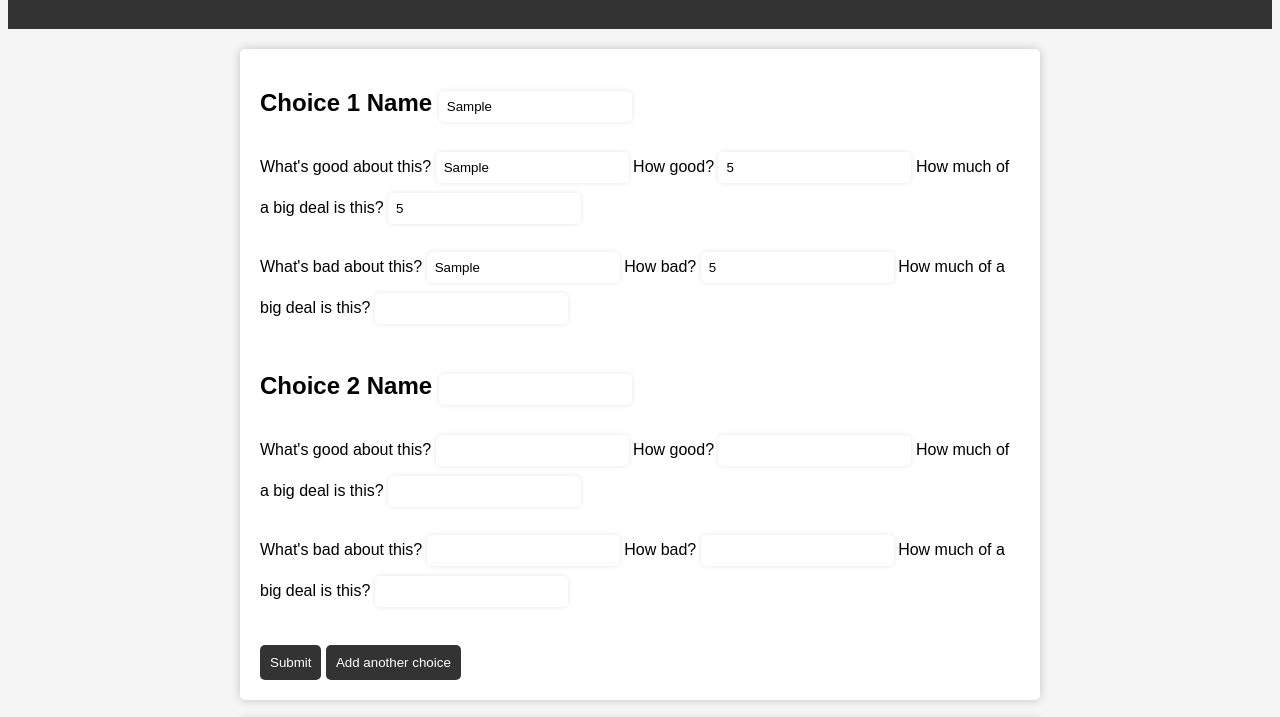
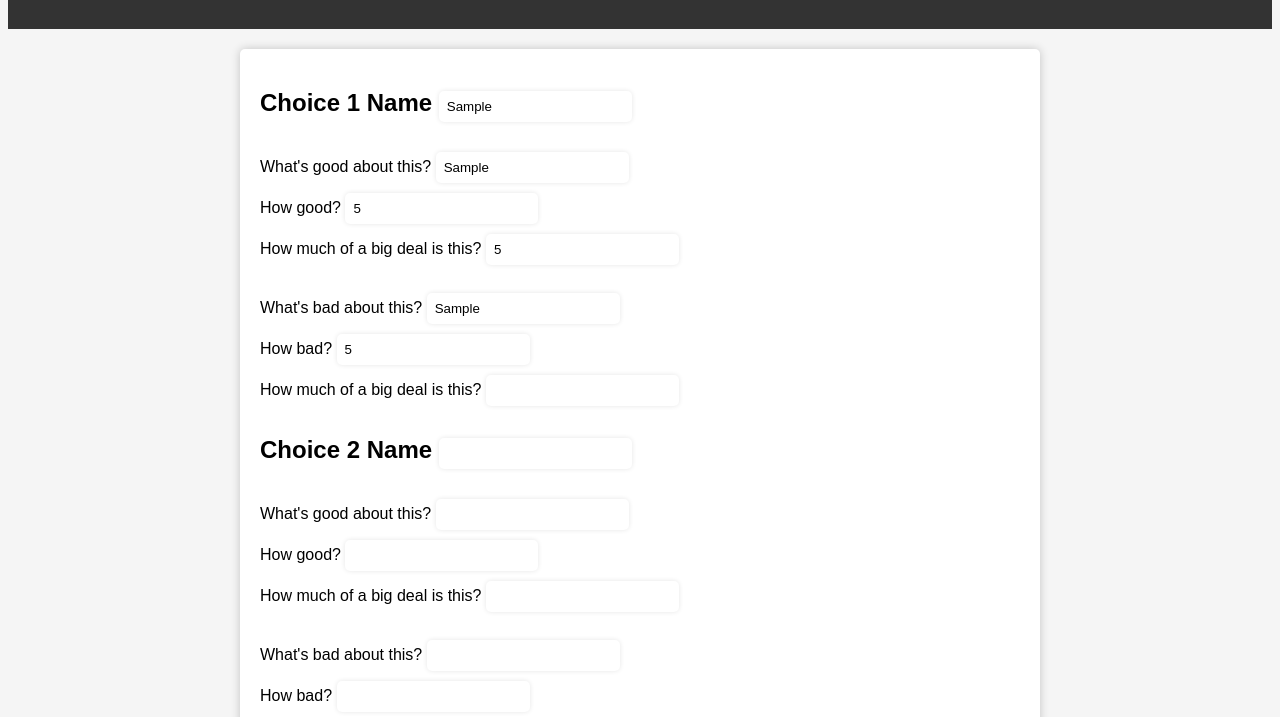
Before and after one commit to DevthanAI/DecisionMaker, a plain HTML site: page index.html in a window 1280 px wide. Both pictures are taken after typing "Sample", "Sample", "5", "5", "Sample", "5" into the empty fields and a click on the button "Add another choice". Shown: the part 79-796 px from the top of the page. Drawn offline with Linux system fonts and the light colour scheme.

Commit message:
Add linebreaks

```diff
--- a/index.html
+++ b/index.html
@@ -21,20 +21,27 @@
                     <input id="choice1_name" type="text" required>
                 </h2>
                 <div>
+                    <div>
                         <label for="choice1_pro_feat">What's good about this?</label>
                         <input id="choice1_pro_feat" type="text" required>
+                        <br />
                         <label for="choice1_pro">How good?</label>
                         <input id="choice1_pro" type="number" required>
+                        <br />
                         <label for="choice1_pro_weight">How much of a big deal is this?</label>
                         <input id="choice1_pro_weight" type="number" required>
-                    <br><br>
+                    </div>
+                    <br />
+                    <div>
                         <label for="choice1_con_feat">What's bad about this?</label>
                         <input id="choice1_con_feat" type="text" required>
+                        <br />
                         <label for="choice1_con">How bad?</label>
                         <input id="choice1_con" type="number" required>
+                        <br />
                         <label for="choice1_con_weight">How much of a big deal is this?</label>
                         <input id="choice1_con_weight" type="number" required>
-                    <br><br>
+                    </div>
                 </div>
             </section>
 
--- a/public/js/app.js
+++ b/public/js/app.js
@@ -47,20 +47,27 @@ function addChoice() {
         <input id="choice${document.querySelectorAll("section").length + 1}_name" type="text" required>
       </h2>
       <div>
+        <div>
             <label for="choice${document.querySelectorAll("section").length + 1}_pro_feat">What's good about this?</label>
             <input id="choice${document.querySelectorAll("section").length + 1}_pro_feat" type="text" required>
+            <br/>
             <label for="choice${document.querySelectorAll("section").length + 1}_pro">How good?</label>
             <input id="choice${document.querySelectorAll("section").length + 1}_pro" type="number" required>
+            <br/>
             <label for="choice${document.querySelectorAll("section").length + 1}_pro_weight">How much of a big deal is this?</label>
             <input id="choice${document.querySelectorAll("section").length + 1}_pro_weight" type="number" required>
-        <br><br>
+        </div>
+        </br>
+        <div>
             <label for="choice${document.querySelectorAll("section").length + 1}_con_feat">What's bad about this?</label>
             <input id="choice${document.querySelectorAll("section").length + 1}_con_feat" type="text" required>
+            <br/>
             <label for="choice${document.querySelectorAll("section").length + 1}_con">How bad?</label>
             <input id="choice${document.querySelectorAll("section").length + 1}_con" type="number" required>
+            <br/>
             <label for="choice${document.querySelectorAll("section").length + 1}_con_weight">How much of a big deal is this?</label>
             <input id="choice${document.querySelectorAll("section").length + 1}_con_weight" type="number" required>
-        <br><br>
+        </div>
       </div>
     `;
     document.getElementById("newChoices").appendChild(newSection);
```
Lines whose indentation alone changed are shown as unchanged.
